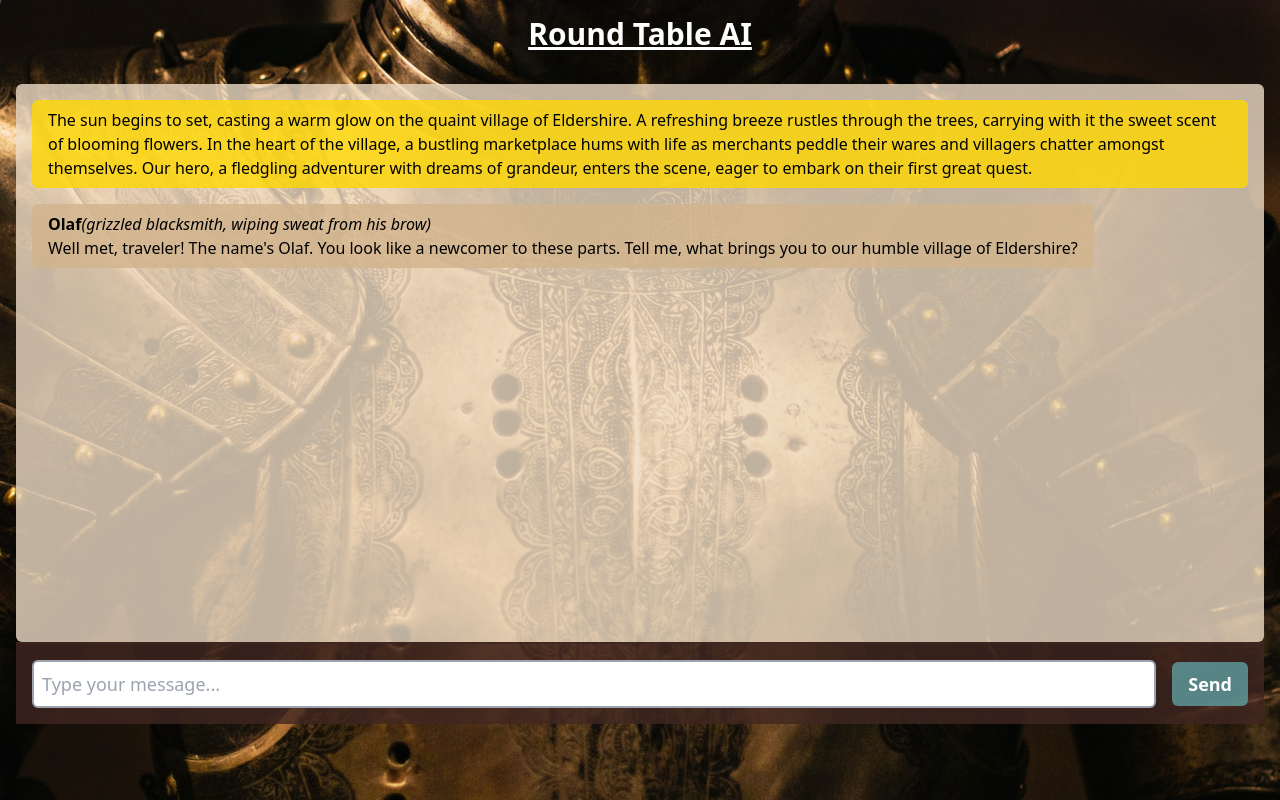
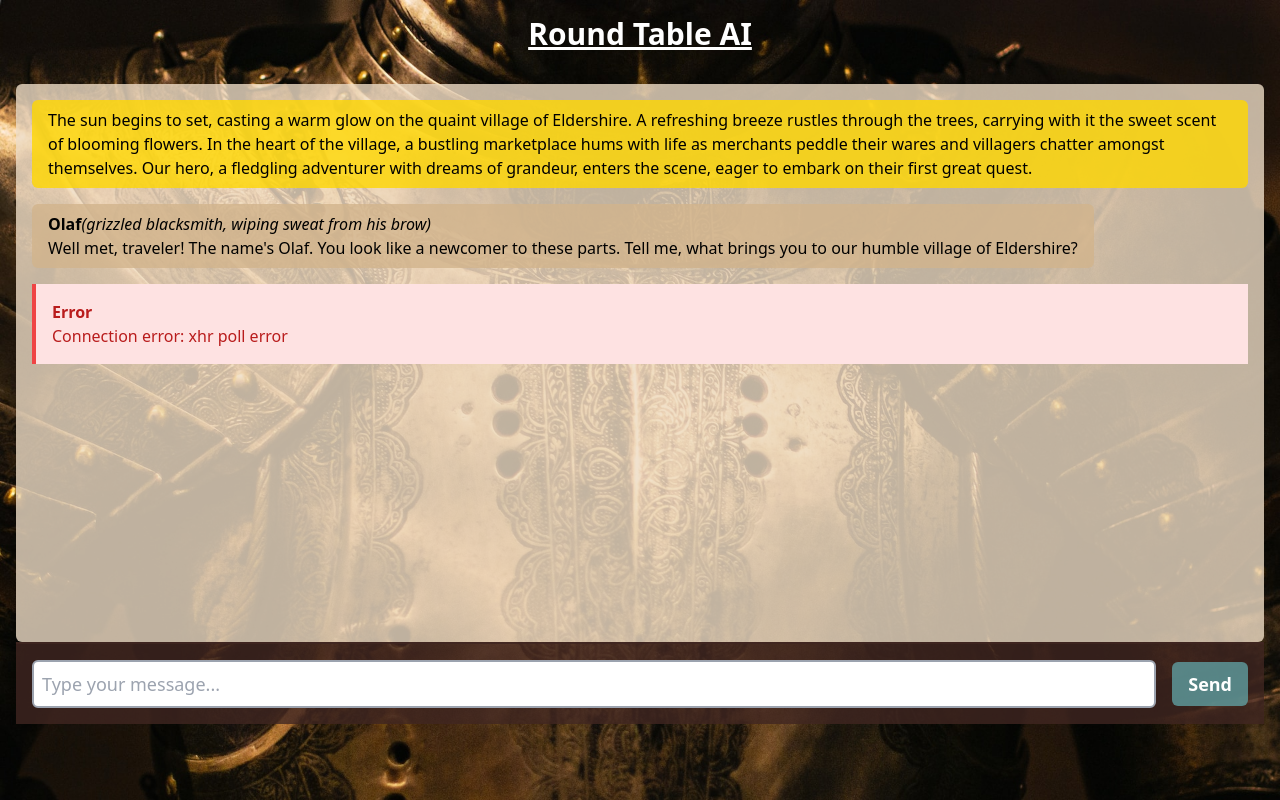
Before and after one commit to MarhicJeromeGIT/RoundTableAI, a Next.js app: page / in a window 1280 px wide. Built offline with nearby package versions, Linux system fonts and the light colour scheme; no server answers.

Commit message:
Handle connection errors

```diff
--- a/src/components/Chatbot.tsx
+++ b/src/components/Chatbot.tsx
@@ -25,6 +25,7 @@ const Chatbot: React.FC = () => {
 
   const [messages, setMessages] = useState<Message[]>(initialMessages);
   const [input, setInput] = useState('');
+  const [connectionError, setConnectionError] = useState<string | null>(null);
 
   const socket = useSocket('http://localhost:3001');
 
@@ -117,6 +118,11 @@ const Chatbot: React.FC = () => {
 
     console.log("socket exists")
 
+    // Handle successful connection
+    socket.on('connect', () => {
+      setConnectionError(null);
+    });
+
     // Listen for incoming messages
     socket.on('message', (message: string) => {
       console.log("we got a message !")
@@ -128,8 +134,33 @@ const Chatbot: React.FC = () => {
       ]);
     });
 
+    // Handle connection error
+    socket.on('connect_error', (error: Error) => {
+      console.log(`Connection error: ${error.message}`);
+      setConnectionError(`Connection error: ${error.message}`);
+    });
+
+    // Handle connection timeout
+    socket.on('connect_timeout', () => {
+      setConnectionError('Connection timeout');
+    });
+
+    // Handle disconnection
+    socket.on('disconnect', (reason: string) => {
+      if (reason === 'io server disconnect') {
+        // The disconnection was initiated by the server
+        setConnectionError('Disconnected by server');
+      } else {
+        // The disconnection was initiated by the client
+        setConnectionError(`Disconnected: ${reason}`);
+      }
+    });
+
     return () => {
       socket.off('message');
+      socket.off('connect_error');
+      socket.off('connect_timeout');
+      socket.off('disconnect');
     };
   }, [socket]);
 
@@ -142,6 +173,14 @@ const Chatbot: React.FC = () => {
     <div className="flex flex-col h-5/6 bottom-0">
         <div className="flex flex-col h-full overflow-y-scroll p-4 space-y-4 bg-opacity-80 bg-[rgba(238,221,198,0.8)] rounded-md">
           {messages.map(renderMessage)}
+
+          { connectionError ? (
+            <div className="bg-red-100 border-l-4 border-red-500 text-red-700 p-4" role="alert">
+              <p className="font-bold">Error</p>
+              <p>{connectionError}</p>
+            </div>
+           ) : null
+          }
         </div>
         <div className="flex items-center p-4 space-x-4 bg-opacity-60 bg-[rgba(64,38,33,0.8)] border-t-2 border-[rgba(64,38,33,0.8)]">
           <input
```
